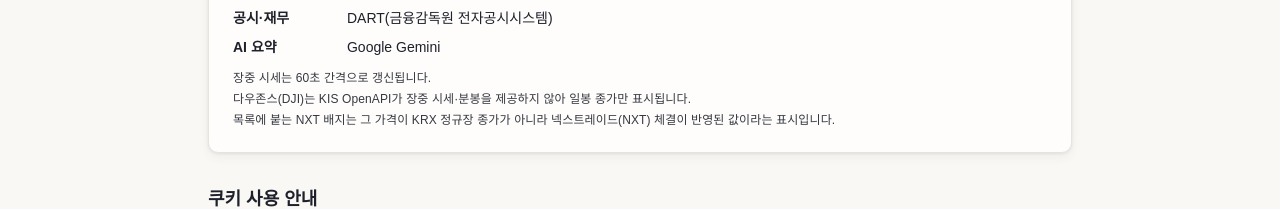
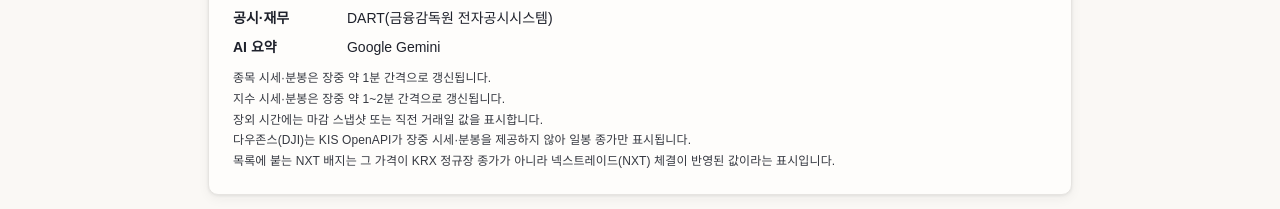
Before and after one commit to Donghunn-Lee/slate-kr, a Next.js app in the folder web/: page /credits in a window 1280 px wide. Shown: the part 289-498 px from the top of the page. Built offline with nearby package versions, Linux system fonts and the light colour scheme; no server answers; the database is empty.

Commit message:
docs(layout): State the quote refresh cadence on /credits
- Split the single 60s notice into stock, index, and off-hours lines

```diff
--- a/web/src/app/credits/page.tsx
+++ b/web/src/app/credits/page.tsx
@@ -31,7 +31,13 @@ export default function CreditsPage() {
             ))}
           </dl>
           <p className="mt-3 text-caption text-muted-foreground">
-            장중 시세는 60초 간격으로 갱신됩니다.
+            종목 시세·분봉은 장중 약 1분 간격으로 갱신됩니다.
+          </p>
+          <p className="mt-1 text-caption text-muted-foreground">
+            지수 시세·분봉은 장중 약 1~2분 간격으로 갱신됩니다.
+          </p>
+          <p className="mt-1 text-caption text-muted-foreground">
+            장외 시간에는 마감 스냅샷 또는 직전 거래일 값을 표시합니다.
           </p>
           <p className="mt-1 text-caption text-muted-foreground">
             다우존스(DJI)는 KIS OpenAPI가 장중 시세·분봉을 제공하지 않아 일봉 종가만 표시됩니다.
```
